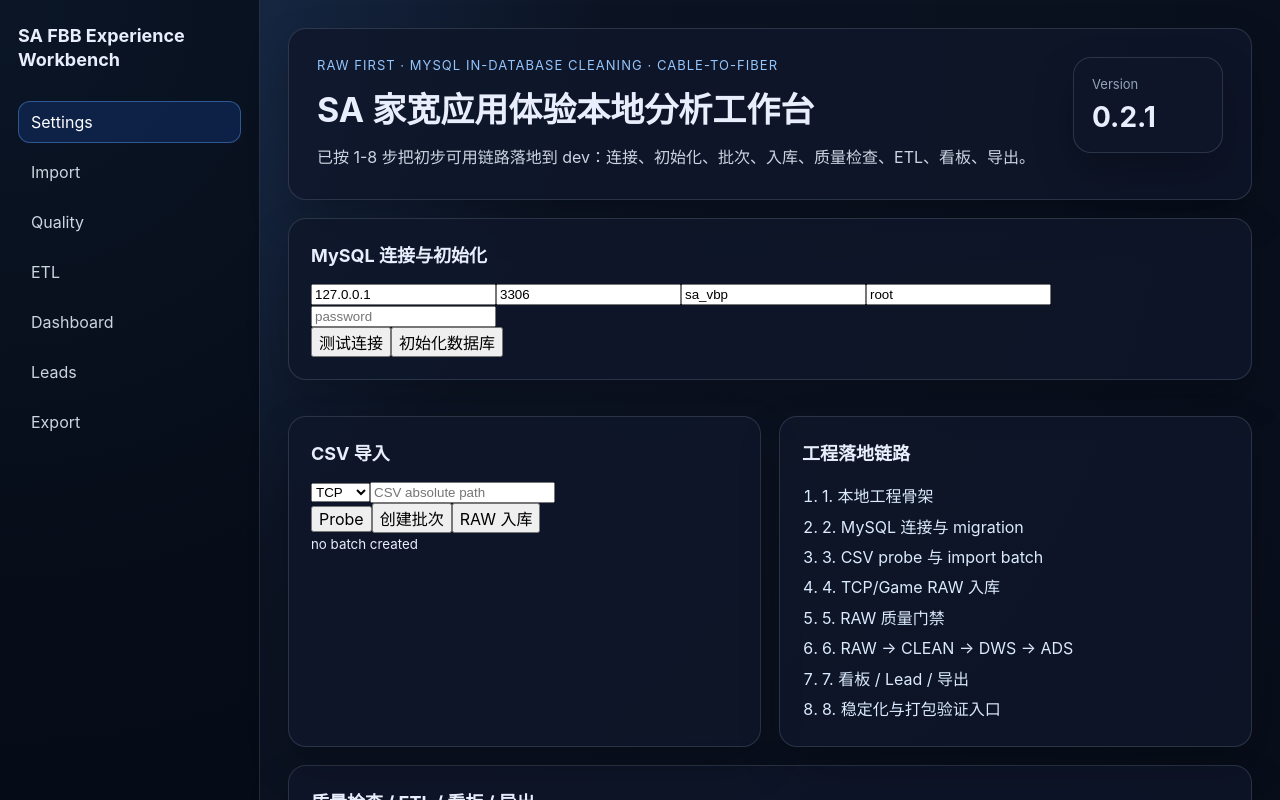
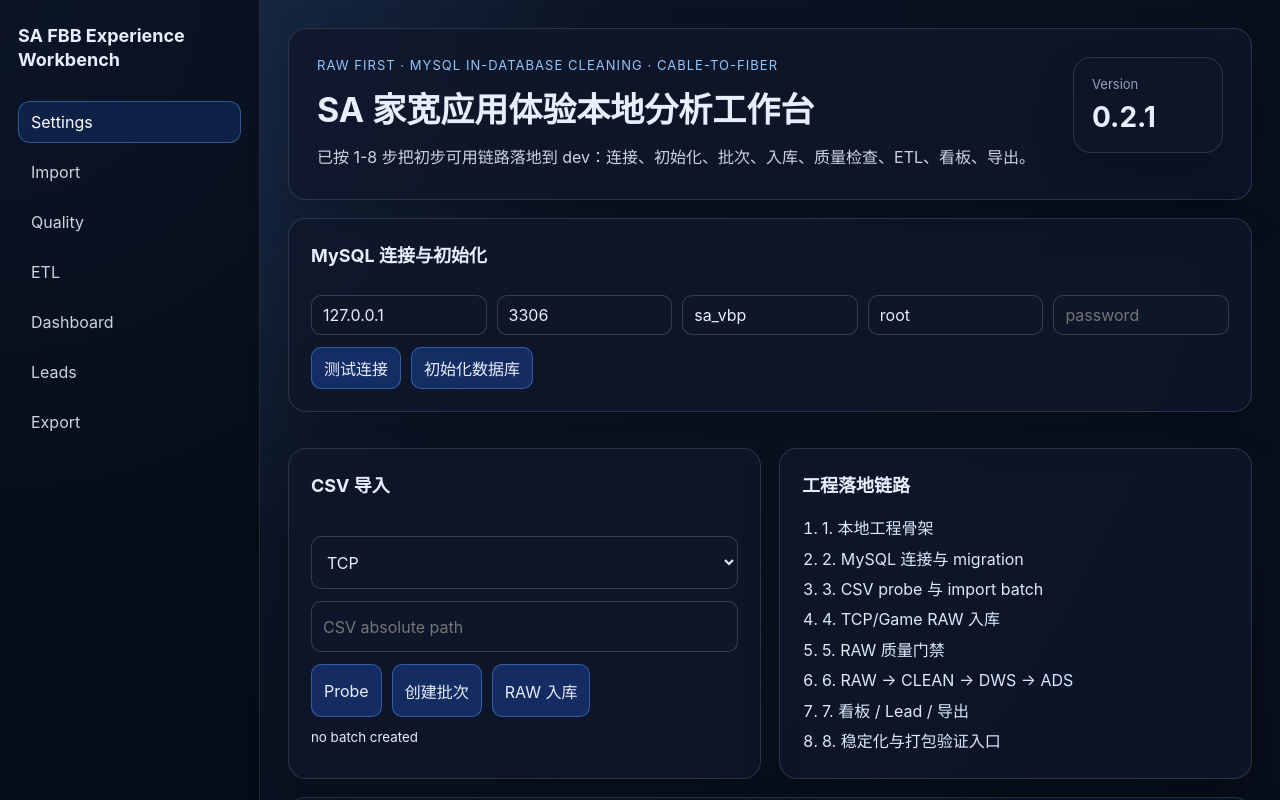
Before and after one commit to zhou-yang-personal/sa-fbb-experience-workbench, a React (Vite) app: page / in a window 1280 px wide. Shown: the top 800 px of the page. Built offline with nearby package versions, Linux system fonts and the light colour scheme.

Commit message:
style: support initial usable workflow UI

```diff
--- a/src/styles.css
+++ b/src/styles.css
@@ -4,206 +4,46 @@
   font-family: Inter, system-ui, -apple-system, BlinkMacSystemFont, "Segoe UI", sans-serif;
 }
 
-* {
-  box-sizing: border-box;
-}
+* { box-sizing: border-box; }
+body { margin: 0; min-width: 1280px; min-height: 100vh; background: radial-gradient(circle at top left, #1d3457 0, #0c1424 36%, #070d18 100%); }
+button, input, select { font: inherit; }
+button { color: #e8eefc; background: rgba(37, 99, 235, 0.3); border: 1px solid rgba(96, 165, 250, 0.42); border-radius: 10px; padding: 8px 12px; cursor: pointer; }
+button:hover { background: rgba(37, 99, 235, 0.52); }
+input, select { width: 100%; color: #e8eefc; background: rgba(15, 23, 42, 0.95); border: 1px solid rgba(148, 163, 184, 0.28); border-radius: 10px; padding: 9px 11px; }
 
-body {
-  margin: 0;
-  min-width: 1280px;
-  min-height: 100vh;
-  background: radial-gradient(circle at top left, #1d3457 0, #0c1424 36%, #070d18 100%);
-}
+.app-shell { display: grid; grid-template-columns: 260px 1fr; min-height: 100vh; }
+.sidebar { border-right: 1px solid rgba(148, 163, 184, 0.2); background: rgba(5, 10, 20, 0.72); padding: 24px 18px; }
+.brand { font-size: 18px; font-weight: 700; line-height: 1.35; margin-bottom: 28px; }
+.nav-item { width: 100%; display: block; text-align: left; color: #cbd5e1; background: transparent; border: 1px solid transparent; border-radius: 12px; padding: 10px 12px; margin-bottom: 8px; cursor: default; }
+.nav-item:first-child, .nav-item:hover { border-color: rgba(96, 165, 250, 0.42); background: rgba(37, 99, 235, 0.18); color: #ffffff; }
+.content { padding: 28px; }
 
-button {
-  font: inherit;
-}
-
-.app-shell {
-  display: grid;
-  grid-template-columns: 260px 1fr;
-  min-height: 100vh;
-}
-
-.sidebar {
-  border-right: 1px solid rgba(148, 163, 184, 0.2);
-  background: rgba(5, 10, 20, 0.72);
-  padding: 24px 18px;
-}
-
-.brand {
-  font-size: 18px;
-  font-weight: 700;
-  line-height: 1.35;
-  margin-bottom: 28px;
-}
-
-.nav-item {
-  width: 100%;
-  display: block;
-  text-align: left;
-  color: #cbd5e1;
-  background: transparent;
-  border: 1px solid transparent;
-  border-radius: 12px;
-  padding: 10px 12px;
-  margin-bottom: 8px;
-  cursor: default;
-}
-
-.nav-item:first-child,
-.nav-item:hover {
-  border-color: rgba(96, 165, 250, 0.42);
-  background: rgba(37, 99, 235, 0.18);
-  color: #ffffff;
-}
-
-.content {
-  padding: 28px;
-}
-
-.hero-card,
-.panel,
-.metric-card,
-.version-card,
-.lead-card {
-  border: 1px solid rgba(148, 163, 184, 0.22);
-  background: rgba(15, 23, 42, 0.82);
-  border-radius: 18px;
-  box-shadow: 0 18px 40px rgba(0, 0, 0, 0.22);
-}
-
-.hero-card {
-  display: flex;
-  justify-content: space-between;
-  gap: 24px;
-  padding: 28px;
-}
-
-.eyebrow {
-  margin: 0 0 10px;
-  color: #93c5fd;
-  font-size: 13px;
-  letter-spacing: 0.08em;
-  text-transform: uppercase;
-}
-
-h1,
-h2,
-p {
-  margin-top: 0;
-}
-
-h1 {
-  font-size: 34px;
-  margin-bottom: 12px;
-}
-
-h2 {
-  font-size: 18px;
-  margin-bottom: 16px;
-}
-
-.hero-text {
-  max-width: 880px;
-  color: #cbd5e1;
-  line-height: 1.7;
-  margin-bottom: 0;
-}
-
-.version-card {
-  min-width: 150px;
-  padding: 18px;
-  align-self: flex-start;
-}
-
-.version-card span,
-.metric-card span,
-.lead-card small {
-  display: block;
-  color: #94a3b8;
-  font-size: 13px;
-}
-
-.version-card strong {
-  display: block;
-  font-size: 28px;
-  margin-top: 8px;
-}
-
-.metric-grid {
-  display: grid;
-  grid-template-columns: repeat(4, minmax(0, 1fr));
-  gap: 16px;
-  margin-top: 18px;
-}
-
-.metric-card {
-  padding: 18px;
-}
-
-.metric-card strong {
-  display: block;
-  font-size: 30px;
-  margin: 8px 0;
-}
-
-.metric-card small {
-  color: #94a3b8;
-}
-
-.two-column {
-  display: grid;
-  grid-template-columns: 1fr 1fr;
-  gap: 18px;
-  margin-top: 18px;
-}
-
-.panel {
-  padding: 22px;
-  margin-top: 18px;
-}
-
-.pipeline-list {
-  margin: 0;
-  padding-left: 20px;
-  color: #dbeafe;
-  line-height: 1.9;
-}
-
-.table-like {
-  display: grid;
-  gap: 8px;
-}
-
-.table-row {
-  display: grid;
-  grid-template-columns: 90px 1fr 100px;
-  gap: 12px;
-  padding: 10px 12px;
-  border-radius: 12px;
-  background: rgba(30, 41, 59, 0.72);
-  color: #dbeafe;
-}
-
-.lead-grid {
-  display: grid;
-  grid-template-columns: repeat(3, minmax(0, 1fr));
-  gap: 14px;
-}
-
-.lead-card {
-  padding: 16px;
-}
-
-.lead-card strong {
-  display: block;
-  margin-bottom: 10px;
-}
-
-.lead-card span {
-  color: #bfdbfe;
-  display: block;
-  min-height: 44px;
-  line-height: 1.55;
-}
+.hero-card, .panel, .metric-card, .version-card, .lead-card { border: 1px solid rgba(148, 163, 184, 0.22); background: rgba(15, 23, 42, 0.82); border-radius: 18px; box-shadow: 0 18px 40px rgba(0, 0, 0, 0.22); }
+.hero-card { display: flex; justify-content: space-between; gap: 24px; padding: 28px; }
+.eyebrow { margin: 0 0 10px; color: #93c5fd; font-size: 13px; letter-spacing: 0.08em; text-transform: uppercase; }
+h1, h2, p { margin-top: 0; }
+h1 { font-size: 34px; margin-bottom: 12px; }
+h2 { font-size: 18px; margin-bottom: 16px; }
+.hero-text { max-width: 880px; color: #cbd5e1; line-height: 1.7; margin-bottom: 0; }
+.version-card { min-width: 150px; padding: 18px; align-self: flex-start; }
+.version-card span, .metric-card span, .lead-card small { display: block; color: #94a3b8; font-size: 13px; }
+.version-card strong { display: block; font-size: 28px; margin-top: 8px; }
+.metric-grid { display: grid; grid-template-columns: repeat(4, minmax(0, 1fr)); gap: 16px; margin-top: 18px; }
+.metric-card { padding: 18px; }
+.metric-card strong { display: block; font-size: 30px; margin: 8px 0; }
+.metric-card small { color: #94a3b8; }
+.two-column { display: grid; grid-template-columns: 1fr 1fr; gap: 18px; margin-top: 18px; }
+.panel { padding: 22px; margin-top: 18px; }
+.pipeline-list { margin: 0; padding-left: 20px; color: #dbeafe; line-height: 1.9; }
+.form-panel { display: grid; gap: 12px; }
+.form-grid { display: grid; grid-template-columns: repeat(5, minmax(0, 1fr)); gap: 10px; }
+.action-row { display: flex; flex-wrap: wrap; gap: 10px; }
+.table-like { display: grid; gap: 8px; }
+.table-row { display: grid; grid-template-columns: 90px 1fr 100px; gap: 12px; padding: 10px 12px; border-radius: 12px; background: rgba(30, 41, 59, 0.72); color: #dbeafe; }
+.lead-row { grid-template-columns: 90px minmax(180px, 1fr) minmax(260px, 2fr); }
+.lead-grid { display: grid; grid-template-columns: repeat(3, minmax(0, 1fr)); gap: 14px; }
+.lead-card { padding: 16px; }
+.lead-card strong { display: block; margin-bottom: 10px; }
+.lead-card span { color: #bfdbfe; display: block; min-height: 44px; line-height: 1.55; }
+.log-list { display: grid; gap: 8px; max-height: 360px; overflow: auto; }
+.log-list pre { margin: 0; white-space: pre-wrap; font-size: 12px; color: #cbd5e1; background: rgba(2, 6, 23, 0.55); border-radius: 10px; padding: 10px; }
```
